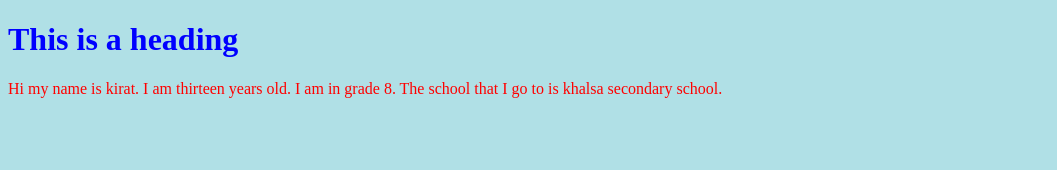
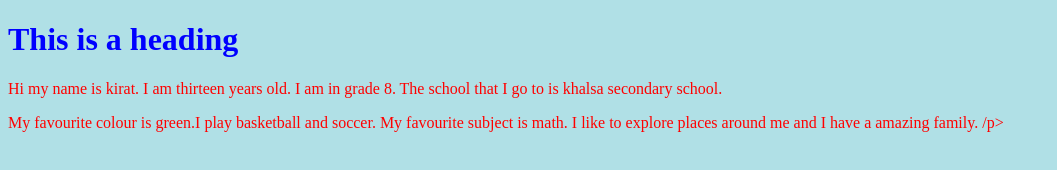
Before and after one commit to kirat55/kirat55.github.io, a plain HTML site: page about.html in a window 1280 px wide. Shown: the whole page, without its empty margins (0-1057 px from the left). Drawn offline with Linux system fonts and the light colour scheme.

Commit message:
Update about.html

```diff
--- a/about.html
+++ b/about.html
@@ -7,6 +7,6 @@
 
   <h1>This is a heading</h1>
 <p>Hi my name is kirat. I am thirteen years old. I am in grade 8. The school that I go to is khalsa secondary school.</p>
-
+<p> My favourite colour is green.I play basketball and soccer. My favourite subject is math. I like to explore places around me and I have a amazing family. /p>
 </body>
 </html>
```
